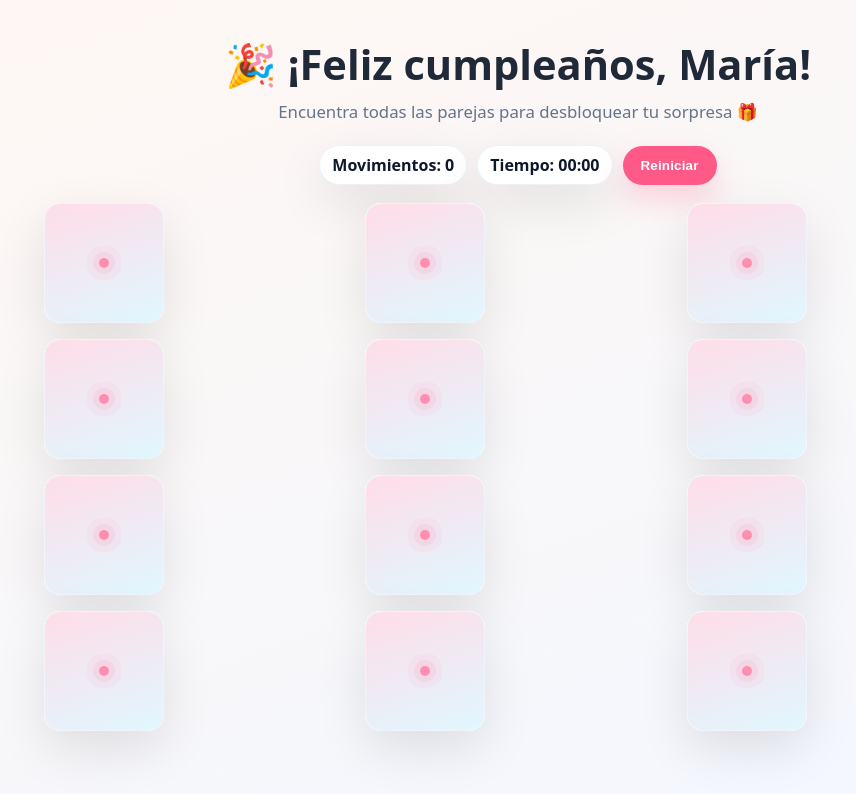
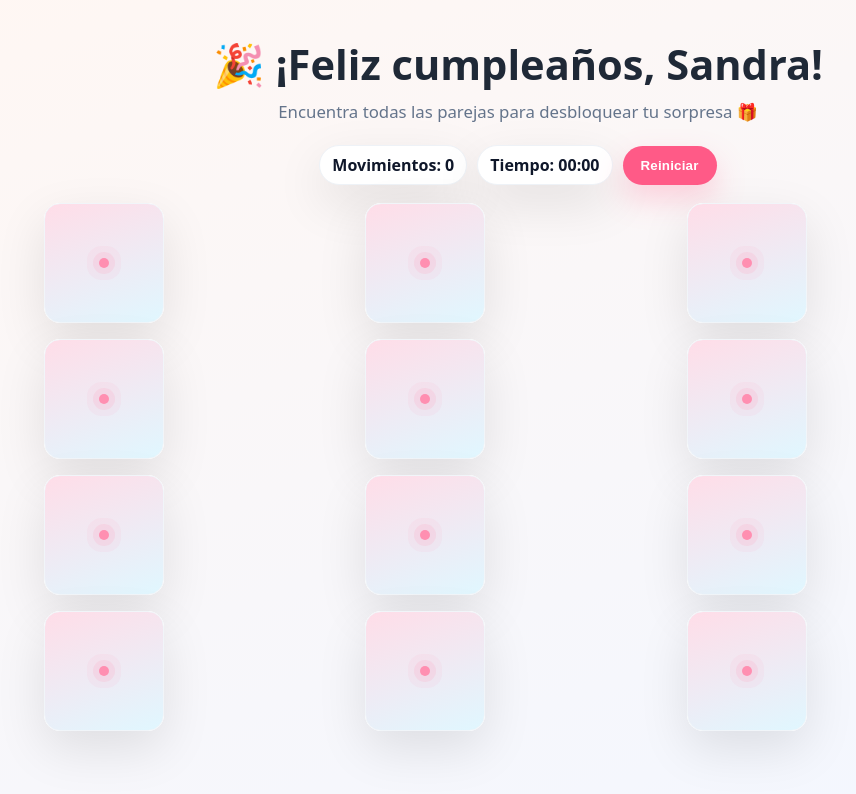
Before and after one commit to SergioNunFer/FelicidadesSandra, a plain HTML site: page index.html in a window 1280 px wide. Shown: the whole page, without its empty margins (122-978 px from the left). Drawn offline with Linux system fonts and the light colour scheme.

Commit message:
Update index.html

```diff
--- a/index.html
+++ b/index.html
@@ -180,7 +180,7 @@
        - GRID/ROWS: tamaño del tablero.
        - VIDEO_SRC: ruta del MP4 local (por ejemplo en /img/).
        ===================================================== */
-    const NOMBRE_DESTINO = 'María';
+    const NOMBRE_DESTINO = 'Sandra';
     const GRID = 3; // columnas
     const ROWS = 4; // filas
 
```
